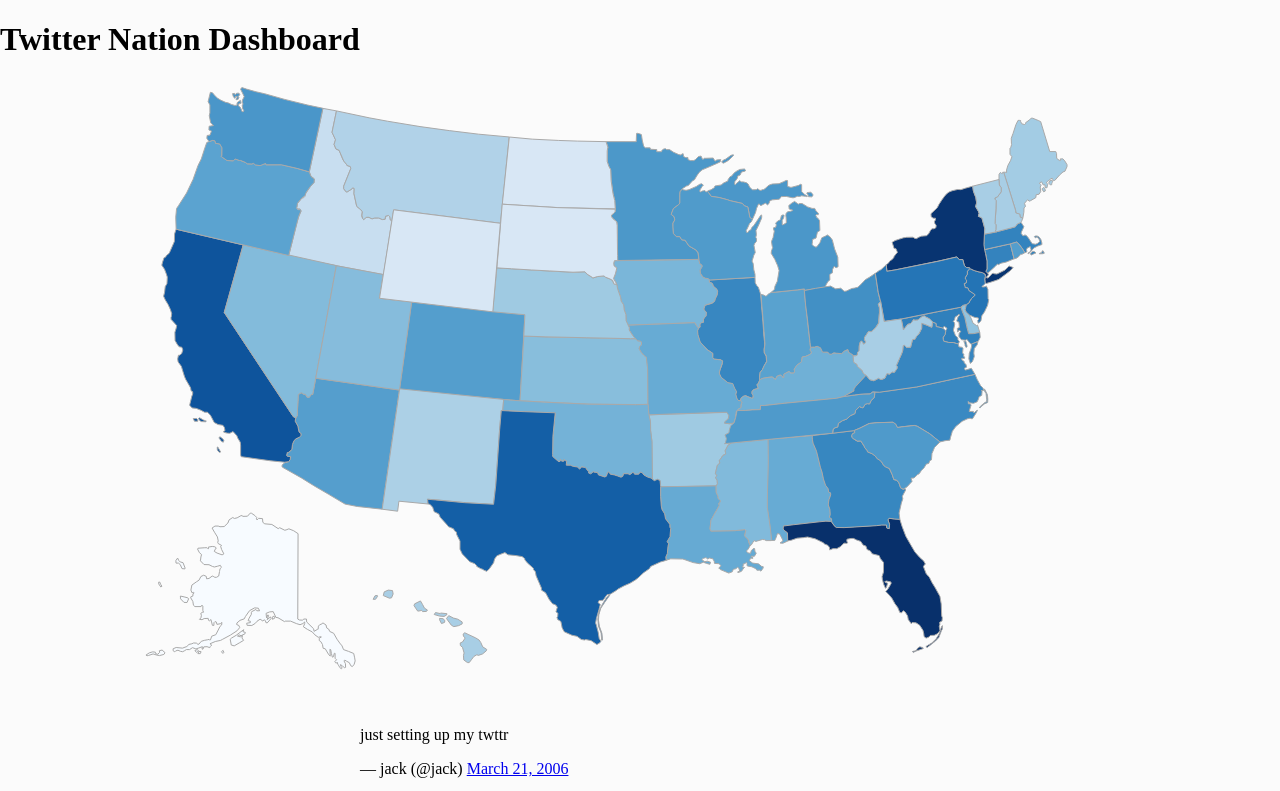
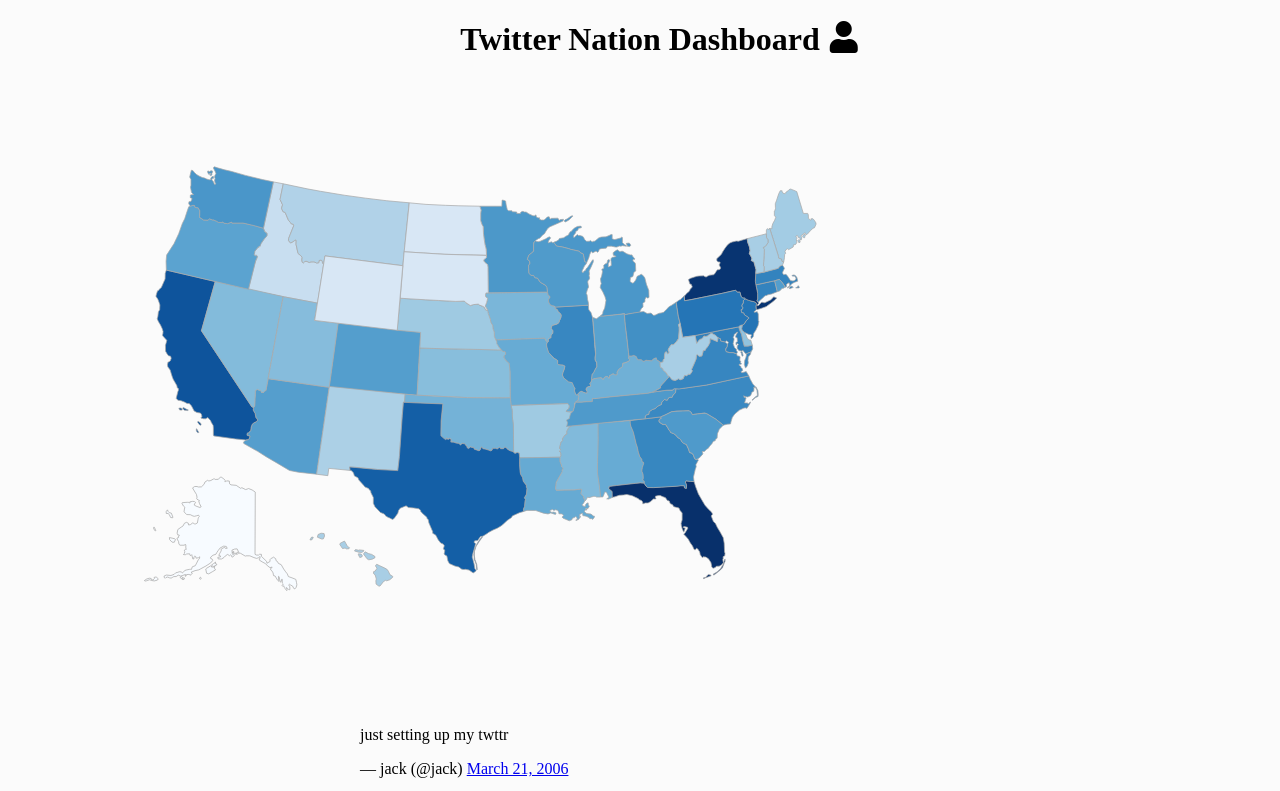
Before and after one commit to jsourivongs/Twitter-Nation, a website: page client/dashboard.html in a window 1280 px wide. Shown: the top 791 px of the page. Drawn offline with nearby package versions, Linux system fonts and the light colour scheme.

Commit message:
Size of map

```diff
--- a/client/dashboard.html
+++ b/client/dashboard.html
@@ -5,13 +5,15 @@
       <script src="js/uStates.js"></script> <!-- creates uStates. -->
       <script src="http://d3js.org/d3.v4.min.js"></script>
       <script src="https://d3js.org/d3-scale-chromatic.v1.min.js"></script>
+      <link rel="shortcut icon" type="image/png" href="etc/favicon.ico">
+      <link rel="stylesheet" href="https://use.fontawesome.com/releases/v5.6.3/css/all.css" integrity="sha384-UHRtZLI+pbxtHCWp1t77Bi1L4ZtiqrqD80Kn4Z8NTSRyMA2Fd33n5dQ8lWUE00s/" crossorigin="anonymous">
   </head>
   <body>
 
     <div class="container">
       <div class="row">
         <div class="col-md-12">
-          <h1>Twitter Nation Dashboard</h1>
+          <h1>Twitter Nation Dashboard <i class="fas fa-user"></i></h1>
         </div>
       </div>
     </div>
@@ -25,7 +27,7 @@
           <div id="fullmap">
 
           <div id="tooltip"></div><!-- div to hold tooltip. -->
-          <svg width="960" height="600" id="statesvg"></svg> <!-- svg to hold the map. -->
+          <svg width="700" height="600" viewBox="0 0 960 600" id="statesvg"></svg> <!-- svg to hold the map. -->
 
           <script>
 
--- a/client/styles/main.css
+++ b/client/styles/main.css
@@ -1,3 +1,15 @@
+i {
+  display: inline-block;
+  position: absolute;
+  margin-left: 10px;
+  left = 0;
+  top = 0;
+}
+
+h1{
+  text-align: center;
+}
+
 #searchBar {
   margin: 15px 10px;
 }
@@ -84,7 +96,7 @@
 }
 
 .login {
-	--color-primary: #d6a838;
+	--color-primary: #d6a838; //yellow
 	--color-grey: rgba(68, 160, 179, .06);
 	--color-dark: rgba(68, 160, 179, .5);
 	--color-semidark: rgba(68, 160, 179, .5);
@@ -129,7 +141,7 @@
 	-webkit-box-shadow: 0 4px 40px rgba(0, 0, 0, .07);
 	        box-shadow: 0 4px 40px rgba(0, 0, 0, .07);
 	padding: 10px;
-	background-color: #1DA1F3;
+	background-color: #1DA1F3; //twitter blue
 	z-index: 1;
 	position: relative;
 }
```
